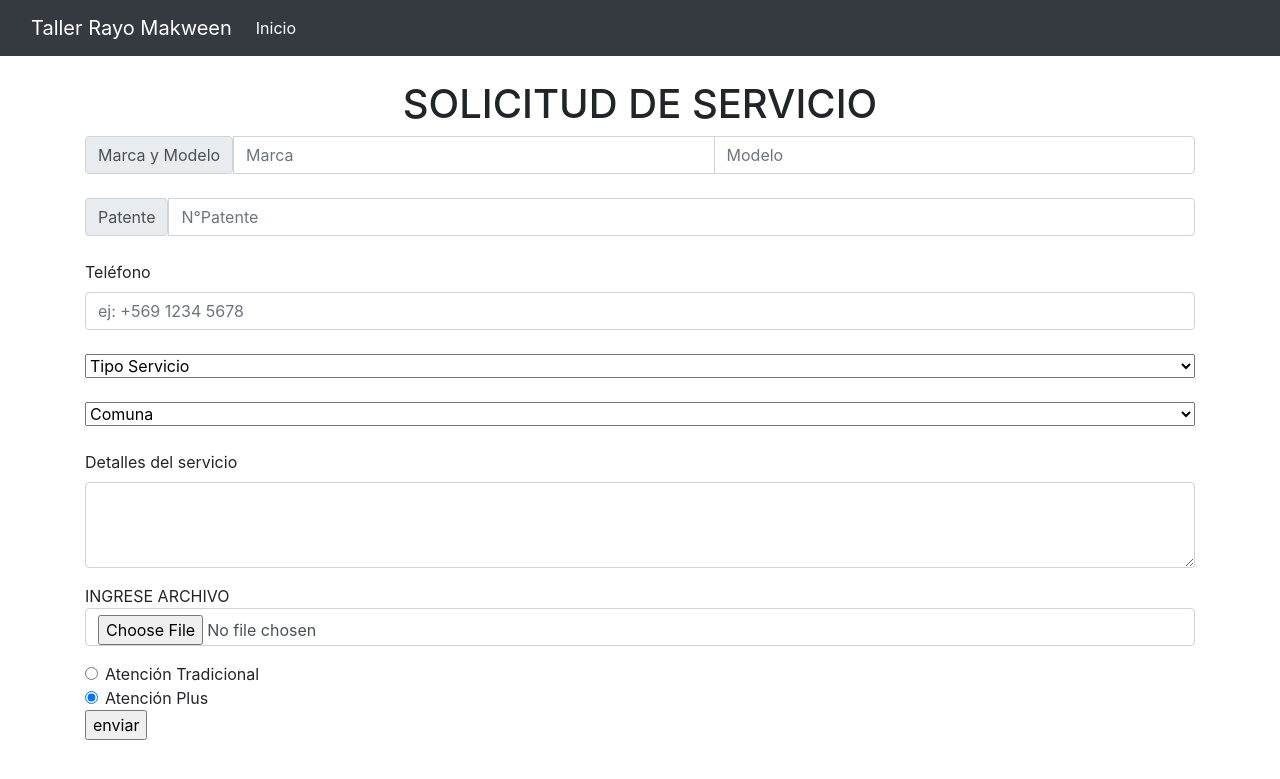
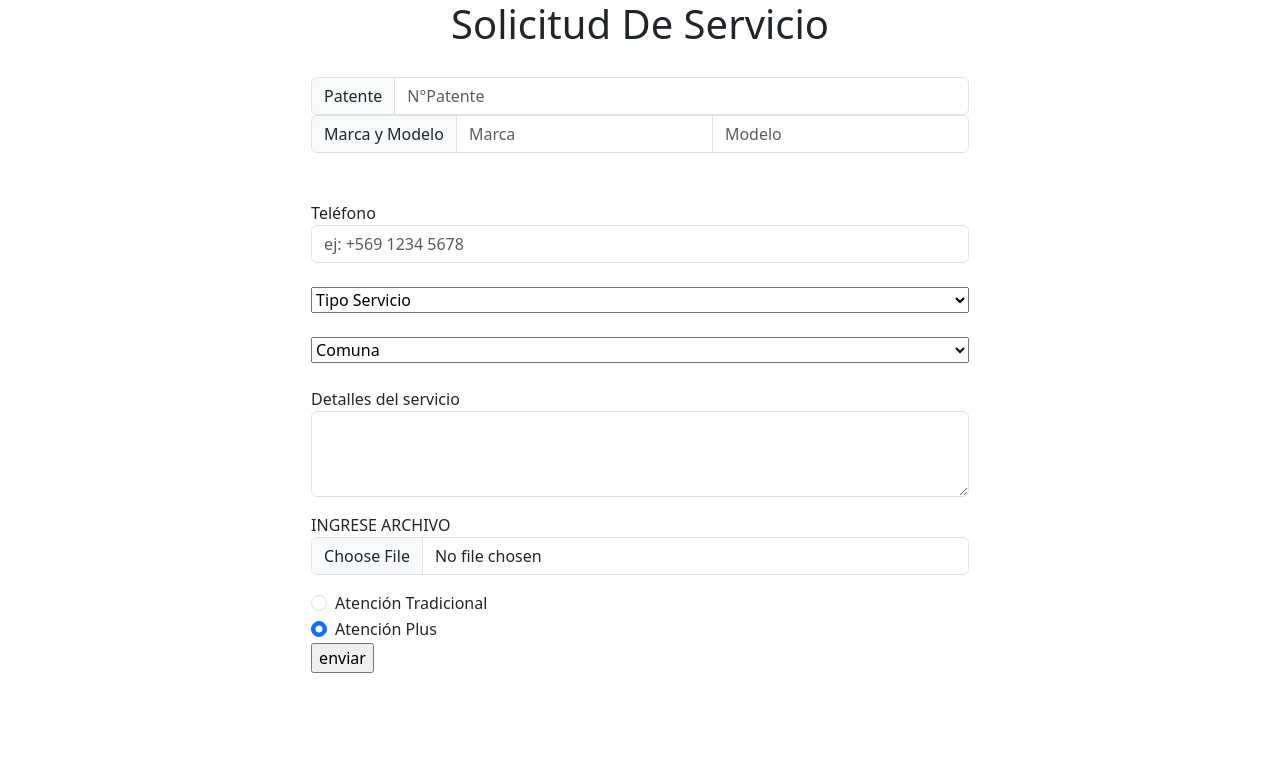
Before and after one commit to ElSaimon1/ProyectoMecanico, a Django app: page /servicio in a window 1280 px wide. Shown: the top 779 px of the page. Run offline with Django 4.2, Linux system fonts and the light colour scheme; some libraries are stand-ins or nearby versions.

Commit message:
django 2.0
2.0

```diff
--- a/Django/RayoMakuin/admin.py
+++ b/Django/RayoMakuin/admin.py
@@ -1,3 +1,7 @@
 from django.contrib import admin
+from .models import Tipo_servicio, Formulario
 
 # Register your models here.
+
+admin.site.register(Tipo_servicio)
+admin.site.register(Formulario)
--- a/Django/RayoMakuin/static/RayoMakuin/CSS/styleservicio.css
+++ b/Django/RayoMakuin/static/RayoMakuin/CSS/styleservicio.css
@@ -1,18 +1,3 @@
-body {
-    font-family: Arial, sans-serif;
-    color: #000000;
-    margin: 0;
-    padding: 0;
-}
-
-h1 {
-    text-align: center;
-    margin-left: 50%;
-    font-size: 36px;
-    font-weight: bold;
-    text-transform: uppercase;
-    border:1px solid white;
-}
 
 .container {
     display: flex;
@@ -24,20 +9,3 @@ h1 {
     padding: 20px;
     border:1px solid white;
 }
-
-section {
-    border:1px solid white;
-    height: 200px;
-    display: flex;
-    flex-direction: column;
-    justify-content: center;
-    align-items: center;
-    flex-basis: 33%;
-    margin-bottom: 20px;
-    box-shadow: 2px 2px 8px rgba(0, 0, 0, 0.3);
-
-}
-
-nav{
-    font-family: fantasy;
-}
--- a/Django/RayoMakuin/templates/RayoMakuin/base.html
+++ b/Django/RayoMakuin/templates/RayoMakuin/base.html
@@ -1,3 +1,4 @@
+<!-- base de la pagina web -->
 {% load static %}
 <!DOCTYPE html>
 <html lang="en">
@@ -41,7 +42,7 @@
               Enlaces
             </a>
             <ul class="dropdown-menu" aria-labelledby="navbarDropdown">
-                <li><a class="dropdown-item" href="../RayoMakuin/servicio.html">Servicios</a></li>
+              <li><a class="dropdown-item" href="../servicio.html">Servicios</a></li>
               <li>
                 <hr class="dropdown-divider">
               </li>
--- a/Django/RayoMakuin/templates/RayoMakuin/servicio.html
+++ b/Django/RayoMakuin/templates/RayoMakuin/servicio.html
@@ -1,57 +1,41 @@
+{% load static %}
 <!DOCTYPE html>
 <html lang="es">
+
 <head>
-        <title>Solicitud Servicio</title>
+    <title>{% block title %} Solicitud Servicio {% endblock %}</title>
     <meta charset="utf-8">
     <meta name="viewport" content="width=device-width, initial-scale=1">
-        <link href="styleServicio.css">
-        <link rel="stylesheet" href="https://cdn.jsdelivr.net/npm/bootstrap@4.6.2/dist/css/bootstrap.min.css"
-            integrity="sha384-xOolHFLEh07PJGoPkLv1IbcEPTNtaed2xpHsD9ESMhqIYd0nLMwNLD69Npy4HI+N" crossorigin="anonymous">
 
+    <!-- links de bootstrap5 -->
+    {% load bootstrap5 %}
+    {% bootstrap_css %}
+    {% bootstrap_javascript %}
 
-    <!-- . = clase, # = id -->
+    <!-- cargando CSS  -->
+    <link rel="stylesheet" type="text/css" href="{% static '../static/RayoMakuin/CSS/styleservicio.css' %}">
+</head>
 
-</head>
 <body>
-        <!--NAVBAR-->
-        <nav class="navbar navbar-expand-lg navbar navbar-dark bg-dark">
-            <div class="container-fluid">
-             <a class="navbar-brand" href="Home.html">Taller Rayo Makween</a>
-             <button class="navbar-toggler" type="button" data-bs-toggle="collapse" data-bs-target="#navbarSupportedContent" aria-controls="navbarSupportedContent" aria-expanded="false" aria-label="Toggle navigation">
-              <span class="navbar-toggler-icon"></span>
-             </button>
-             <div class="collapse navbar-collapse" id="navbarSupportedContent">
-              <ul class="navbar-nav me-auto mb-2 mb-lg-0">
-               <li class="nav-item">
-                <a class="nav-link active" aria-current="page" href="Home.html">Inicio</a>
-               </li>
-              </ul>
-             </div>
-            </div>
-           </nav>
 
-        <br>
-        <h1 style="text-align: center;">SOLICITUD DE SERVICIO</h1>
-
+    <h1 style="text-align: center;">Solicitud De Servicio</h1>
 
     <div class="container">
         <form>
-
-
+            <!-- Patente -->
+            <div class="input-group">
+                <span class="input-group-text"> Patente </span>
+                <input type="text" aria-label="Last name" placeholder="N°Patente" class="form-control">
+            </div>
 
             <!--MARCA Y MODELO-->
             <div class="input-group">
                 <span class="input-group-text">Marca y Modelo
                 </span>
-                <input type="text" aria-label="Last name" placeholder="Marca"  class="form-control">
-                <input type="text" aria-label="Last name" placeholder="Modelo"  class="form-control">
+                <input type="text" aria-label="Last name" placeholder="Marca" class="form-control">
+                <input type="text" aria-label="Last name" placeholder="Modelo" class="form-control">
             </div>
             <br>
-            <div class="input-group">
-                <span class="input-group-text"> Patente </span>
-                <input type="text" aria-label="Last name" placeholder="N°Patente"  class="form-control">
-            </div>
-
 
             <!--TELÉFONO-->
             <div class="mb-3">
@@ -87,16 +71,19 @@
                 </select>
                 <br>
                 <br>
+
                 <!--DETALLE TEXTO-->
                 <div class="mb-3">
                     <label>Detalles del servicio</label>
                     <textarea class="form-control" id="exampleFormControlTextarea1" rows="3"></textarea>
                 </div>
+
                 <!--ARCHIVO-->
                 INGRESE ARCHIVO
                 <div class="mb-3">
                     <input class="form-control" type="file" id="formFile">
                 </div>
+
                 <!--CHECKBOX-->
                 <div class="form-check">
                     <input class="form-check-input" type="radio" name="flexRadioDefault" id="flexRadioDefault1">
@@ -110,12 +97,12 @@
                         Atención Plus
                     </label>
                 </div>
+
                 <!--ENVIAR-->
-            <input type="submit" value="enviar"  />
+                <input type="submit" value="enviar" />
         </form>
     </div>
-        <script src="https://cdn.jsdelivr.net/npm/jquery@3.5.1/dist/jquery.slim.min.js" integrity="sha384-DfXdz2htPH0lsSSs5nCTpuj/zy4C+OGpamoFVy38MVBnE+IbbVYUew+OrCXaRkfj" crossorigin="anonymous"></script>
-        <script src="https://cdn.jsdelivr.net/npm/bootstrap@4.6.2/dist/js/bootstrap.bundle.min.js" integrity="sha384-Fy6S3B9q64WdZWQUiU+q4/2Lc9npb8tCaSX9FK7E8HnRr0Jz8D6OP9dO5Vg3Q9ct" crossorigin="anonymous"></script>
+
 </body>
 
 </html>
```
Also changed, not shown: Django/RayoMakuin/models.py (+24 -0 lines), Django/RayoMakuin/templates/RayoMakuin/formulario.html (+0 -8 lines), Django/RayoMakuin/templates/RayoMakuin/home.html (+11 -3 lines), Django/RayoMakuin/migrations/0001_initial.py (added), Django/db.sqlite3. Lines whose indentation alone changed are shown as unchanged.
